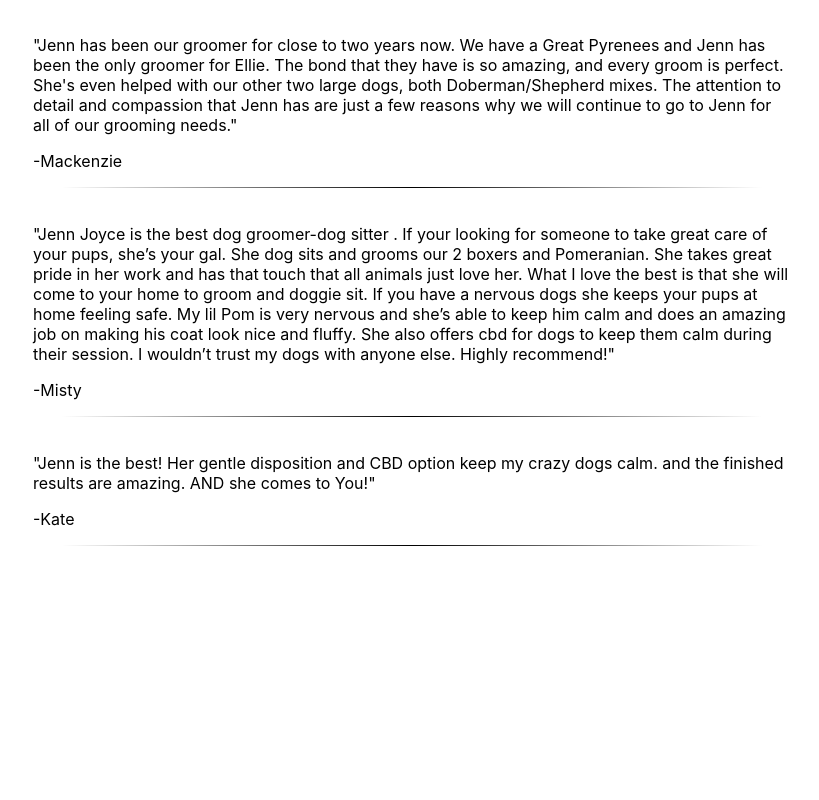
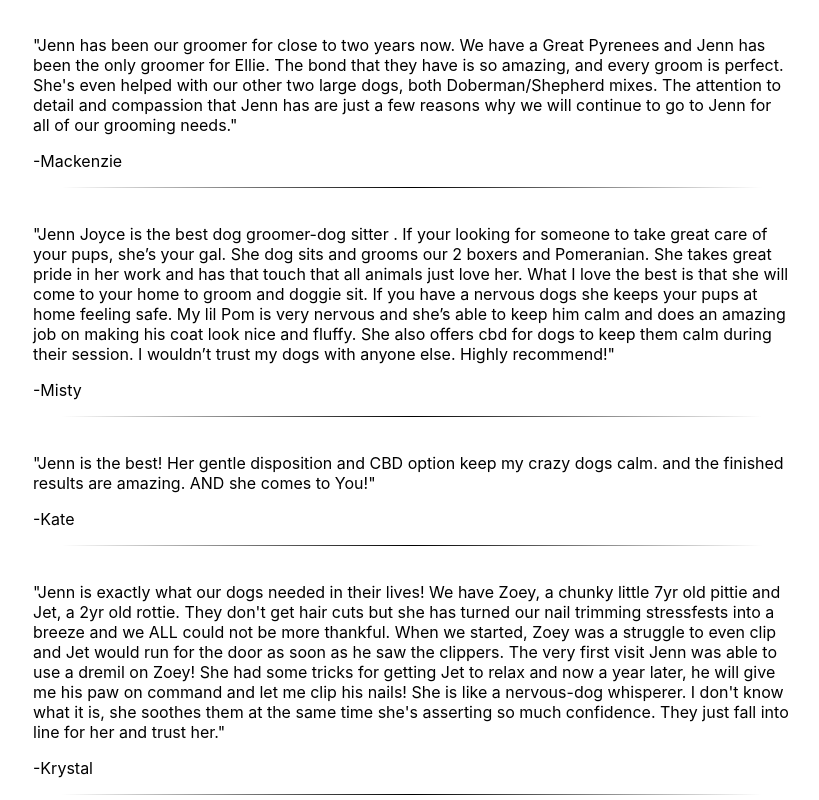
Before and after one commit to snazzyj/InfiniteZenRoomGrooming, a React (Create React App) app: page /reviews in a window 1280 px wide. Shown: the part 1110-1910 px from the top of the page, without its empty margins (228-1047 px from the left). Before the commit the page ends 1661 px from the top, so only its background shows below. Built offline with nearby package versions, Linux system fonts and the light colour scheme.

Commit message:
added another review

```diff
--- a/src/reviews/review_bank.js
+++ b/src/reviews/review_bank.js
@@ -47,6 +47,16 @@ const User_Reviews = [
     {
         name: 'Kate',
         message: `Jenn is the best! Her gentle disposition and CBD option keep my crazy dogs calm. and the finished results are amazing. AND she comes to You!`
+    },
+    {
+        name: 'Krystal',
+        message: `Jenn is exactly what our dogs needed in their lives!  We have Zoey, a chunky little 7yr old pittie and Jet, a 2yr old rottie.
+        They don't get hair cuts but she has turned our nail trimming stressfests into a breeze and we ALL could not be more thankful.
+        When we started, Zoey was a struggle to even clip and Jet would run for the door as soon as he saw the clippers.
+        The very first visit Jenn was able to use a dremil on Zoey!  She had some tricks for getting Jet to relax and now a year later,
+        he will give me his paw on command and let me clip his nails!  She is like a nervous-dog whisperer.
+        I don't know what it is, she soothes them at the same time she's asserting so much confidence.
+        They just fall into line for her and trust her.`
     }
 ]
 
```
